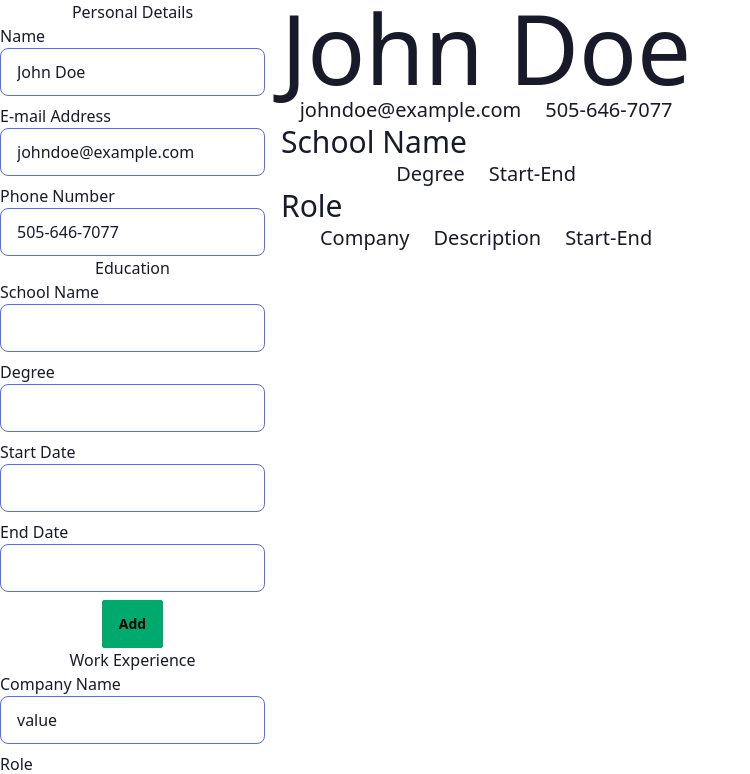
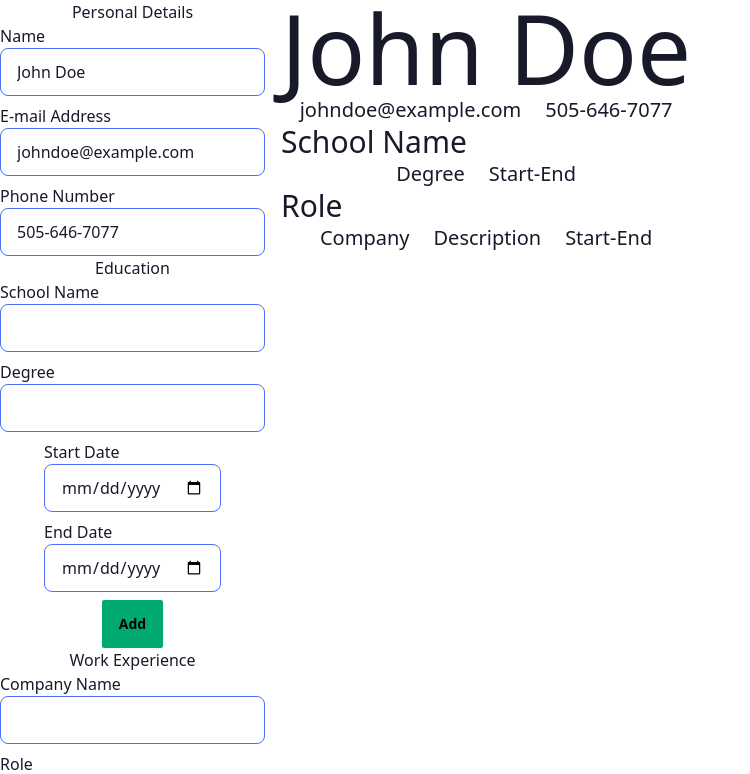
Before and after one commit to kosbys/Minimal-Resume, a React (Vite) app: page / in a window 1280 px wide. Shown: the top 774 px of the page, without its empty margins (0-750 px from the left). Built offline with nearby package versions, Linux system fonts and the light colour scheme.

Commit message:
add person and education states

```diff
--- a/src/Components/Main.tsx
+++ b/src/Components/Main.tsx
@@ -1,33 +1,84 @@
 import { useState } from "react";
-import Form from "./form/Form";
-import Resume from "./resume/Resume";
+import FormEducation from "./form/FormEducation";
+import FormPersonal from "./form/FormPersonal";
+import FormWork from "./form/FormWork";
+import EducationInfo from "./resume/EducationInfo";
+import PersonalInfo from "./resume/PersonalInfo";
+import WorkInfo from "./resume/WorkInfo";
+import { person, education, educations } from "../helpers/types";
 
 export default function Main() {
-  const [personData, setPersonData] = useState({
+  const addEducation = (e: React.FormEvent<HTMLFormElement>) => {
+    e.preventDefault();
+    console.log(e);
+
+    // setEducation((previousEducations) => [
+    //   ...previousEducations,
+    //   {
+    //     schoolName: "A",
+    //     degree: "a",
+    //     studyBegin: "a",
+    //     studyEnd: "a",
+    //   },
+    // ])
+  };
+
+  const changePerson = (e: React.ChangeEvent<HTMLInputElement>) => {
+    const field = e.target.name;
+    setPersonData({ ...personData, [field]: e.target.value });
+  };
+
+  const changeEducation = (e: React.ChangeEvent<HTMLInputElement>) => {
+    const field = e.target.name;
+    setEducation({
+      educationArray: educations.educationArray,
+      currentEducation: {
+        ...educations.currentEducation,
+        [field]: e.target.value,
+      },
+    });
+  };
+
+  const [personData, setPersonData] = useState<person>({
     name: "John Doe",
     email: "johndoe@example.com",
     phone: "505-646-7077",
   });
-
-  const formChange = (e: React.ChangeEvent<HTMLInputElement>) => {
-    const field = e.target.name;
-    setPersonData({ ...personData, [field]: e.target.value });
-  };
+  const [educations, setEducation] = useState<educations>({
+    educationArray: [] as education[],
+    currentEducation: {
+      schoolName: "",
+      degree: "",
+      studyBegin: "",
+      studyEnd: "",
+      change: changeEducation,
+    },
+  });
 
   return (
     <>
       <div className="flex flex-col">
-        <Form
+        <FormPersonal
           name={personData.name}
           email={personData.email}
           phone={personData.phone}
-          change={formChange}></Form>
+          change={changePerson}></FormPersonal>
+        <FormEducation
+          schoolName={educations.currentEducation.schoolName}
+          degree={educations.currentEducation.degree}
+          studyBegin={educations.currentEducation.studyBegin}
+          studyEnd={educations.currentEducation.studyEnd}
+          change={changeEducation}
+          addEducation={addEducation}></FormEducation>
+        <FormWork></FormWork>
       </div>
       <div className="flex flex-col">
-        <Resume
+        <PersonalInfo
           name={personData.name}
           email={personData.email}
-          phone={personData.phone}></Resume>
+          phone={personData.phone}></PersonalInfo>
+        <EducationInfo></EducationInfo>
+        <WorkInfo></WorkInfo>
       </div>
     </>
   );
--- a/src/Components/form/Form.tsx
+++ /dev/null
@@ -1,18 +0,0 @@
-import FormEducation from "./FormEducation";
-import FormPersonal from "./FormPersonal";
-import FormWork from "./FormWork";
-import { person } from "../../types";
-
-export default function Form(person: person) {
-  return (
-    <>
-      <FormPersonal
-        name={person.name}
-        email={person.email}
-        phone={person.phone}
-        change={person.change}></FormPersonal>
-      <FormEducation></FormEducation>
-      <FormWork></FormWork>
-    </>
-  );
-}
--- a/src/Components/form/FormEducation.tsx
+++ b/src/Components/form/FormEducation.tsx
@@ -1,26 +1,46 @@
 import FormInput from "./FormInput";
+import { education } from "../../helpers/types";
 
-export default function FormEducation() {
+export default function FormEducation({
+  schoolName,
+  degree,
+  studyBegin,
+  studyEnd,
+  addEducation,
+  change,
+}: education) {
   return (
     <div className="flex flex-col basis-1 grow justify-center items-center ">
       <h2 className="text-left">Education</h2>
       <form
+        onSubmit={addEducation}
         noValidate
         className="flex flex-col justify-center items-center gap-2">
         <FormInput
-          name={"school_name"}
+          updateFunction={change}
+          name={"schoolName"}
           type={"text"}
-          label={"School Name"}></FormInput>
-        <FormInput name={"degree"} type={"text"} label={"Degree"}></FormInput>
+          label={"School Name"}
+          value={schoolName ?? ""}></FormInput>
         <FormInput
-          name={"study_date_begin"}
+          updateFunction={change}
+          name={"degree"}
           type={"text"}
-          label={"Start Date"}></FormInput>
+          label={"Degree"}
+          value={degree ?? ""}></FormInput>
         <FormInput
-          name={"study_date_end"}
-          type={"text"}
-          label={"End Date"}></FormInput>
-        <button className="btn btn-success" type="button">
+          updateFunction={change}
+          name={"studyBegin"}
+          type={"date"}
+          label={"Start Date"}
+          value={studyBegin ?? ""}></FormInput>
+        <FormInput
+          updateFunction={change}
+          name={"studyEnd"}
+          type={"date"}
+          label={"End Date"}
+          value={studyEnd ?? ""}></FormInput>
+        <button className="btn btn-success" type="submit">
           Add
         </button>
       </form>
--- a/src/Components/form/FormInput.tsx
+++ b/src/Components/form/FormInput.tsx
@@ -1,4 +1,4 @@
-import { InputProps } from "../../types";
+import { InputProps } from "../../helpers/types";
 
 export default function FormInput({
   name,
--- a/src/Components/form/FormPersonal.tsx
+++ b/src/Components/form/FormPersonal.tsx
@@ -1,11 +1,7 @@
+import { person } from "../../helpers/types";
 import FormInput from "./FormInput";
-import { person } from "../../types";
 
 export default function FormPersonal({ name, email, phone, change }: person) {
-  if (change === undefined) {
-    return;
-  }
-
   return (
     <div className="flex flex-col basis-1 grow justify-center items-center ">
       <h2 className="text-left">Personal Details</h2>
--- a/src/Components/form/FormWork.tsx
+++ b/src/Components/form/FormWork.tsx
@@ -11,7 +11,7 @@ export default function FormWork() {
           name={"company_name"}
           type={"text"}
           label={"Company Name"}
-          value={"value"}
+          value={""}
           updateFunction={() => {}}></FormInput>
         <FormInput name={"role"} type={"text"} label={"Role"}></FormInput>
         <FormInput
@@ -19,12 +19,12 @@ export default function FormWork() {
           type={"text"}
           label={"Description"}></FormInput>
         <FormInput
-          name={"work_begin"}
-          type={"text"}
+          name={"work_date_begin"}
+          type={"date"}
           label={"Start Date"}></FormInput>
         <FormInput
-          name={"work_end"}
-          type={"text"}
+          name={"work_date_end"}
+          type={"date"}
           label={"End Date"}></FormInput>
         <button className="btn btn-success" type="button">
           Add
--- a/src/Components/resume/PersonalInfo.tsx
+++ b/src/Components/resume/PersonalInfo.tsx
@@ -1,4 +1,4 @@
-import { person } from "../../types";
+import { person } from "../../helpers/types";
 
 export default function PersonalInfo({ name, email, phone }: person) {
   return (
--- a/src/Components/resume/Resume.tsx
+++ /dev/null
@@ -1,17 +0,0 @@
-import { person } from "../../types";
-import EducationInfo from "./EducationInfo";
-import PersonalInfo from "./PersonalInfo";
-import WorkInfo from "./WorkInfo";
-
-export default function Resume(person: person) {
-  return (
-    <>
-      <PersonalInfo
-        name={person.name}
-        email={person.email}
-        phone={person.phone}></PersonalInfo>
-      <EducationInfo></EducationInfo>
-      <WorkInfo></WorkInfo>
-    </>
-  );
-}
--- /dev/null
+++ b/src/helpers/types.ts
@@ -0,0 +1,29 @@
+import { ChangeEvent } from "react";
+
+type person = {
+  name: string;
+  email: string;
+  phone: string;
+  change?: (e: ChangeEvent<HTMLInputElement>) => void;
+};
+
+type educations = { educationArray: education[]; currentEducation: education };
+
+type education = {
+  schoolName?: string;
+  degree?: string;
+  studyBegin?: string;
+  studyEnd?: string;
+  change?: (e: ChangeEvent<HTMLInputElement>) => void;
+  addEducation?: (e: React.FormEvent<HTMLFormElement>) => void;
+};
+
+type InputProps = {
+  name: string;
+  type: string;
+  label: string;
+  value: string;
+  updateFunction?: (event: React.ChangeEvent<HTMLInputElement>) => void;
+};
+
+export type { person, education, educations, InputProps };
```
Also changed, not shown: src/helpers/changeHandlers.ts (added, +12 -0 lines), src/types.ts (deleted, +0 -16 lines).
